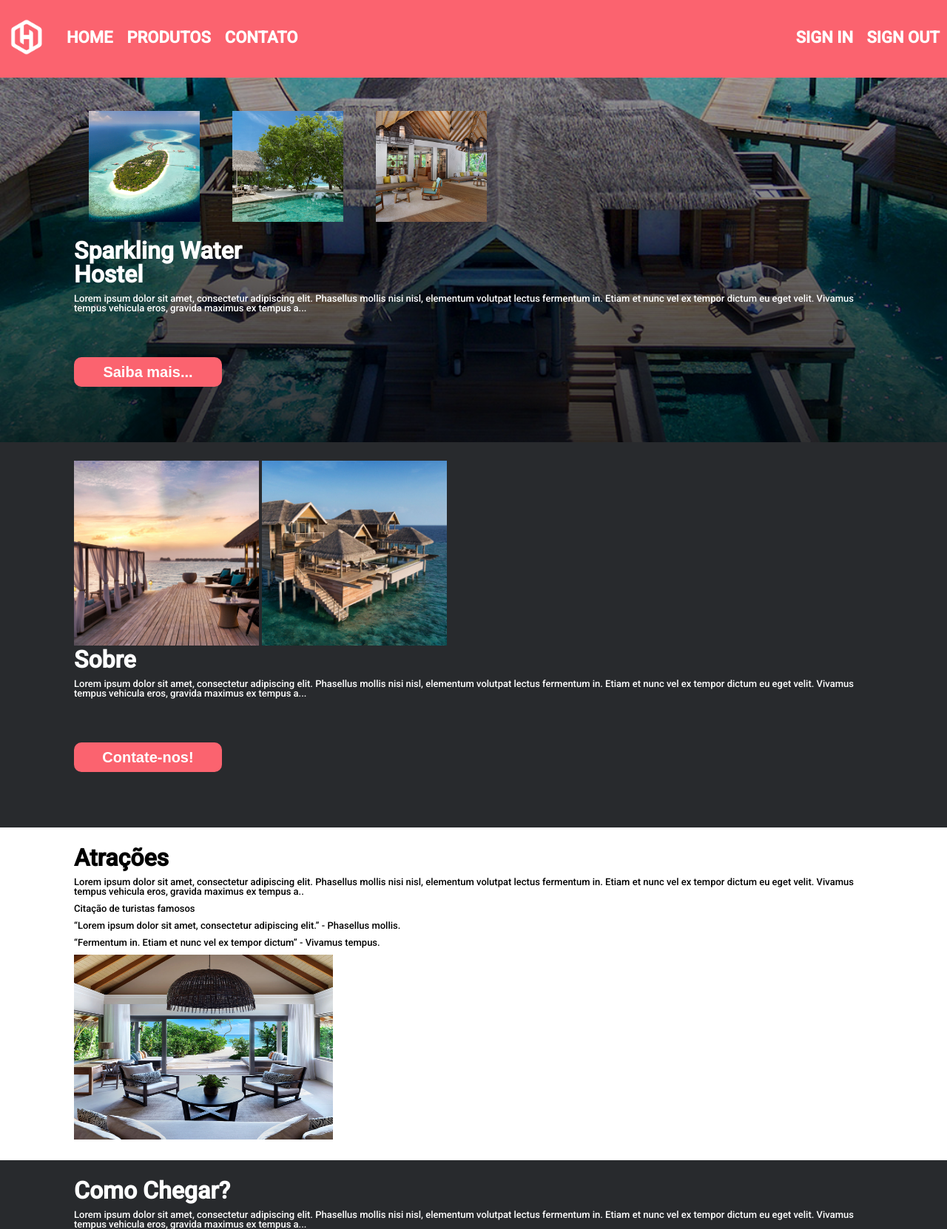
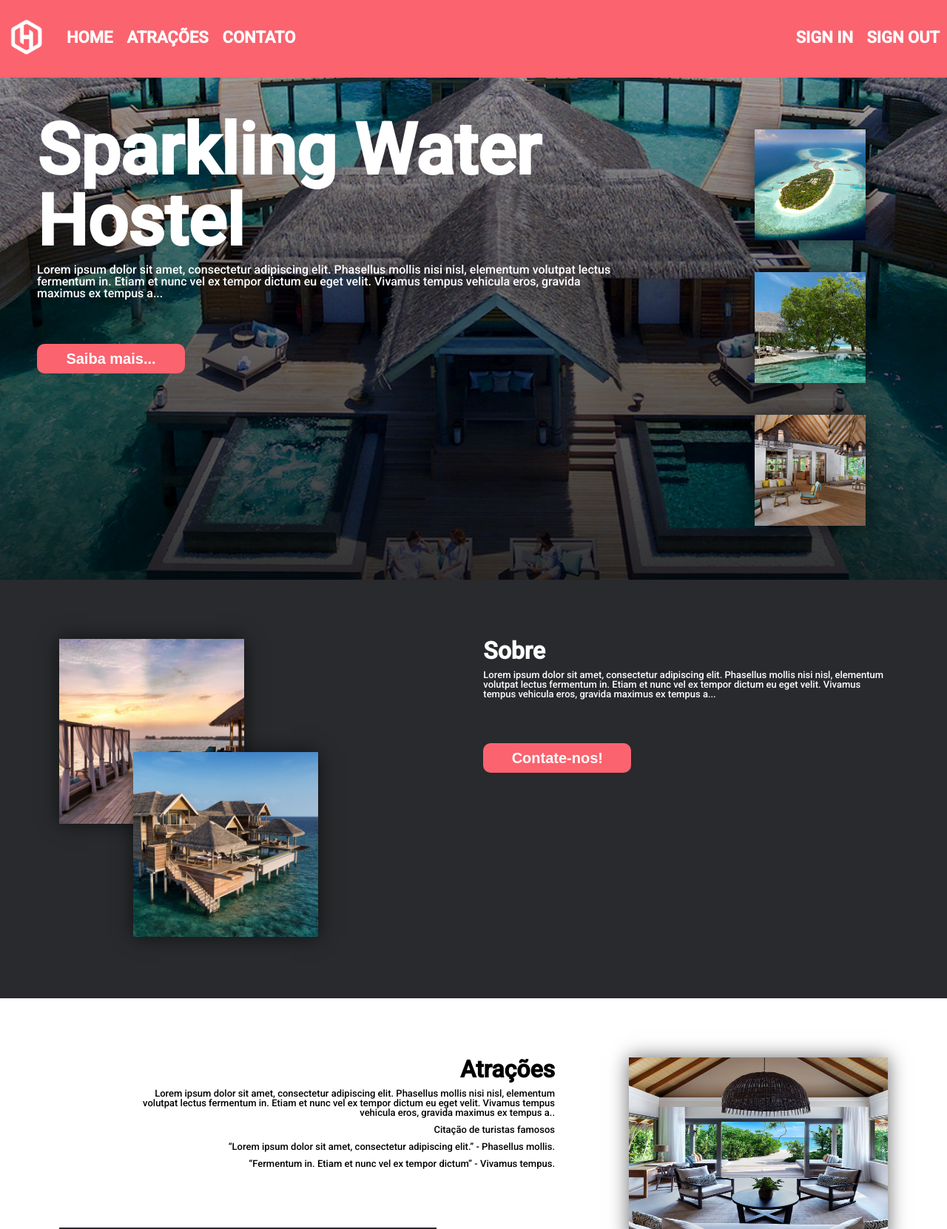
Before and after one commit to Cadu-Pavao/WebWork-HostelApp, a PHP site: page / in a window 1280 px wide. Shown: the top 1662 px of the page at 74% size. Run offline with PHP 8.4, Linux system fonts and the light colour scheme.

Commit message:
grid style css

```diff
--- /dev/null
+++ b/grid.css
@@ -0,0 +1,158 @@
+/*******************************************************/
+/*  Folha de estilo com Grid - Sparkling Water Hostel  */
+/*******************************************************/
+/** HOME **/
+/** VISIT CARD **/
+.item1 { grid-area: image; }
+.item2 { grid-area: text; }
+
+.visitCard {
+    display: grid;
+    grid-template-areas:
+      'text text text text text image';
+    grid-gap: 150px;
+    background-color: #2196F3;
+    padding: 50px;
+}
+
+.item2 h1{
+    font-size: 6em;
+}
+
+.item2 p{
+    font-size: 1em;
+}
+
+/** SOBRE **/
+
+.item3 { grid-area: images; }
+.item4 { grid-area: desc; }
+
+.sobre {
+    display: grid;
+    grid-template-areas:
+      'images images desc desc desc desc';
+    grid-gap: 50px;
+    padding: 80px;
+}
+
+.image_overlay{
+    margin: -100px 0 0 100px;
+}
+
+section img {
+    box-shadow: 0 0 25px rgba(0, 0, 0, 0.6);
+}
+
+/** ATRAÇÕES **/
+
+.item5 { grid-area: desc; }
+.item6 { grid-area: image; }
+
+.atracao {
+    display: grid;
+    grid-template-areas:
+      'des desc desc desc image image';
+    grid-gap: 100px;
+    padding: 80px;
+    text-align: right;
+
+}
+
+/** COMO CHEGAR **/
+
+.item7 { grid-area: desc; }
+.item8 { grid-area: maps; }
+
+.local {
+    display: grid;
+    grid-template-areas:
+      'maps maps desc desc desc desc';
+    grid-gap: 100px;
+    padding: 80px;
+    text-align: left;
+
+}
+
+.item8 {
+    border: solid 5px #282A2d;
+    margin: -180px 0 0 0;
+}
+.item8 iframe{
+    width: 500px;
+}
+
+/** FOOTER **/
+.title {
+    grid-area: title;
+    padding: 10px;
+}
+
+.social { grid-area: social; }
+.contact { grid-area: contact; }
+.adress { grid-area: adress; }
+
+.direitos {
+    grid-area: dir;
+    text-align: center;
+}
+
+footer {
+    display: grid;
+    grid-template-areas:
+      'title title title title title title'
+      'social social contact contact adress adress'
+      'dir dir dir dir dir dir';
+    grid-gap: 10px;
+    padding: 0px;
+}
+
+/** GUESTS **/
+.id { grid-area: id; }
+.stats { grid-area: stats; }
+.name { grid-area: name; }
+.last_name { grid-area: lm; }
+.email { grid-area: email; }
+.phone { grid-area: phone; }
+
+#guest-form {
+    display: grid;
+    grid-template-areas:
+      'id id stats stats name name'
+      'lm lm email email phone phone';
+    grid-gap: 10px;
+    padding:  20px 10%;
+
+}
+
+/** LOGIN **/
+ .login_zone { grid-area: login; }
+
+ .background_full {
+     display: grid;
+     grid-template-areas: 'none login login login login none';
+
+ }
+
+.is { grid-area: is;}
+.form_box { grid-area: form_box;}
+.es { grid-area: es; }
+
+
+ .login_zone {
+     display: grid;
+     grid-template-areas: 'is is is is is is'
+     'form_box form_box form_box form_box form_box form_box'
+     'es es es es es es';
+     align-items: center;
+}
+
+ .login_zone form input {
+    margin: 20px 0;
+
+ }
+
+ .form_box input[type=submit] {
+     background-color: white;
+     color: #FB636F;
+ }
--- a/index.html
+++ b/index.html
@@ -1,13 +1,16 @@
 <!DOCTYPE html>
 <html lang="pt-br">
+
 <head>
     <meta charset="UTF-8">
     <meta name="viewport" content="width=device-width">
     <title>Sparkling Water Hostel</title>
     <link rel="stylesheet" href="reset.css">
     <link rel="stylesheet" href="style.css">
+    <link rel="stylesheet" href="grid.css">
     <link href="https://fonts.googleapis.com/css2?family=Roboto:wght@500&display=swap" rel="stylesheet">
 </head>
+
 <body>
     <header>
         <div class="navbar">
@@ -15,16 +18,16 @@
             <nav class="itens-nav">
                 <ul>
                     <li></li>
-                        <li><a href="#">Home</a></li>
-                        <li><a href="#">Produtos</a></li>
+                    <li><a href="index.html">Home</a></li>
+                    <li><a href=".atracao">Atrações</a></li>
                     <li><a href="#">Contato</a></li>
                 </ul>
             </nav>
 
             <nav class="login">
                 <ul>
-                        <li><a href="#">Sign in</a></li>
-                        <li><a href="#">Sign out</a></li>
+                    <li><a href="login.html">Sign in</a></li>
+                    <li><a href="index.html">Sign out</a></li>
                 </ul>
             </nav>
         </div>
@@ -32,42 +35,45 @@
 
     <main>
         <section class="visitCard">
-                <div>
+            <div class="item1">
                 <img src="images/01.jpg" alt="">
                 <img src="images/04.jpg" alt="">
                 <img src="images/03.jpg" alt="">
             </div>
 
-                <div>
+            <div class="item2">
                 <h1>Sparkling Water</h1>
                 <h1>Hostel</h1>
                 <p>Lorem ipsum dolor sit amet, consectetur adipiscing elit. Phasellus mollis
                     nisi nisl, elementum volutpat lectus fermentum in. Etiam et nunc vel ex
                     tempor dictum eu eget velit. Vivamus tempus vehicula eros, gravida
-                        maximus ex tempus a...  </p>
+                    maximus ex tempus a... </p>
 
                 <button>Saiba mais...</button>
             </div>
         </section>
 
         <section class="sobre dark">
-                <div>
-                    <img src="images/05.jpg" >
-                    <img src="images/06.jpg" >
+            <div class="item3">
+                <img src="images/05.jpg">
+                <img class="image_overlay" src="images/06.jpg">
             </div>
 
+            <div class="item4">
                 <h1>Sobre</h1>
                 <p>Lorem ipsum dolor sit amet, consectetur adipiscing elit.
                     Phasellus mollis nisi nisl, elementum volutpat lectus
                     fermentum in. Etiam et nunc vel ex tempor dictum eu
                     eget velit. Vivamus tempus vehicula eros, gravida maximus
-                ex tempus a...  </p>
+                    ex tempus a... </p>
 
                 <button>Contate-nos!</button>
+            </div>
 
         </section>
 
         <section class="atracao">
+            <div class="item5">
                 <h1>Atrações</h1>
 
                 <p>Lorem ipsum dolor sit amet, consectetur adipiscing elit.
@@ -84,32 +90,41 @@
                 <p>“Fermentum in. Etiam et nunc vel ex tempor dictum”
                     - Vivamus tempus.
                 </p>
+            </div>
 
-                <img src="images/07.jpg">
+
+            <img class="item6" src="images/07.jpg">
 
 
         </section>
 
         <section class="local dark">
+            <div class="item7">
                 <h1>Como Chegar?</h1>
                 <p>Lorem ipsum dolor sit amet, consectetur adipiscing elit.
                     Phasellus mollis nisi nisl, elementum volutpat lectus
                     fermentum in. Etiam et nunc vel ex tempor dictum eu
                     eget velit. Vivamus tempus vehicula eros, gravida maximus
-                ex tempus a...  </p>
+                    ex tempus a... </p>
 
                 <p>Faça sua reserva</p>
 
                 <button>Reserve ja!</button>
+            </div>
 
-                <iframe src="https://www.google.com/maps/embed?pb=!1m18!1m12!1m3!1d7410.299187884437!2d-48.170043606660606!3d-21.77447061395425!2m3!1f0!2f0!3f0!3m2!1i1024!2i768!4f13.1!3m3!1m2!1s0x94b8f15aa668cc0f%3A0x18be183e5a8e6544!2sArena%20Fonte%20Luminosa!5e0!3m2!1spt-BR!2sbr!4v1602768941780!5m2!1spt-BR!2sbr" width="600" height="450" frameborder="0" style="border:0;" allowfullscreen="" aria-hidden="false" tabindex="0"></iframe>
+            <div class="item8">
+                <iframe
+                src="https://www.google.com/maps/embed?pb=!1m18!1m12!1m3!1d7410.299187884437!2d-48.170043606660606!3d-21.77447061395425!2m3!1f0!2f0!3f0!3m2!1i1024!2i768!4f13.1!3m3!1m2!1s0x94b8f15aa668cc0f%3A0x18be183e5a8e6544!2sArena%20Fonte%20Luminosa!5e0!3m2!1spt-BR!2sbr!4v1602768941780!5m2!1spt-BR!2sbr"
+                width="600" height="450" frameborder="0" style="border:0;" allowfullscreen="" aria-hidden="false"
+                tabindex="0"></iframe>
+            </div>
 
         </section>
 
     </main>
 
     <footer>
-            <h3>Faça parte da nossa comunidade!</h3>
+        <h3 class="title">Faça parte da nossa comunidade!</h3>
 
         <div class="horizontal_divider social">
             <ul>
@@ -122,21 +137,30 @@
 
         <div class="horizontal_divider contact">
             <ul>
-                    <li><p>Telefone: (16) 9 9999-9999</p></li>
-                    <li><p>E-mail: contato@sparklingwater.mail.com</p></li>
+                <li>
+                    <p>Telefone: (16) 9 9999-9999</p>
+                </li>
+                <li>
+                    <p>E-mail: contato@sparklingwater.mail.com</p>
+                </li>
             </ul>
         </div>
 
         <div class="horizontal_divider adress">
             <ul>
-                    <li><p>Endereço 1:</p></li>
-                    <li><p>Endereço 2:</p></li>
+                <li>
+                    <p>Endereço 1: Av. Marjory da Silva Prado, 489 - Balneario Praia do Pernambuco, Guarujá</p>
+                </li>
+                <li>
+                    <p>Endereço 2: Praia de Pernambuco - Balneario Praia do Pernambuco, Guarujá</p>
+                </li>
             </ul>
         </div>
 
-            <section>
+        <section class="direitos">
             <p>© todos os direiros reservados Sparkling Water Hostel</p>
         </section>
     </footer>
 </body>
+
 </html>
--- a/style.css
+++ b/style.css
@@ -301,16 +301,13 @@ input[type=submit] {
     background-color: #e4e4e4;
 }
 
-#Guests_Table{
+#Guests_Table {
     background-color: #E5E5E5;
-    font-family: roboto;
     font-size: 20px;
-}
-
-#Guests_Table {
     font-family: roboto;
     border-collapse: collapse;
     width: 90%;
+    margin: 20px 5% 0 5%;
 
     background-color: white;
     box-shadow: 0 0 1.5em rgba(0, 0, 0, 0.2);
```
Also changed, not shown: guests.html (+9 -8 lines), login.html (+8 -4 lines). Lines whose indentation alone changed are shown as unchanged.
